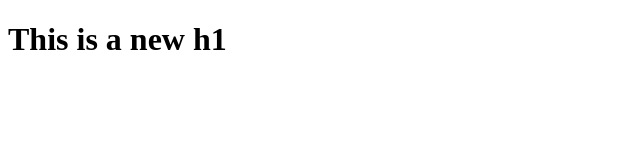
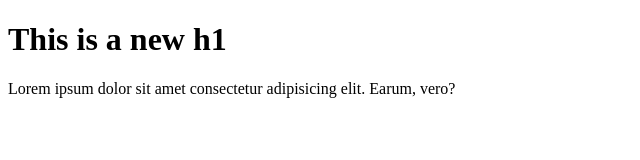
Before and after one commit to tonysk0210/gitFolder, a plain HTML site: page index.html in a window 1280 px wide. Shown: the whole page, without its empty margins (0-640 px from the left). Drawn offline with Linux system fonts and the light colour scheme.

Commit message:
.html adding lorem10

```diff
--- a/index.html
+++ b/index.html
@@ -7,5 +7,6 @@
   </head>
   <body>
     <h1>This is a new h1</h1>
+    <p>Lorem ipsum dolor sit amet consectetur adipisicing elit. Earum, vero?</p>
   </body>
 </html>
```
